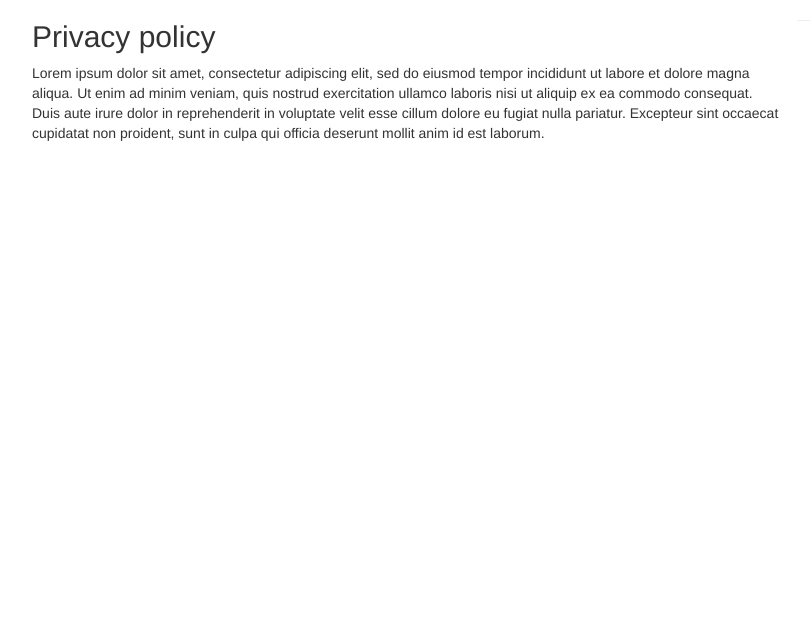
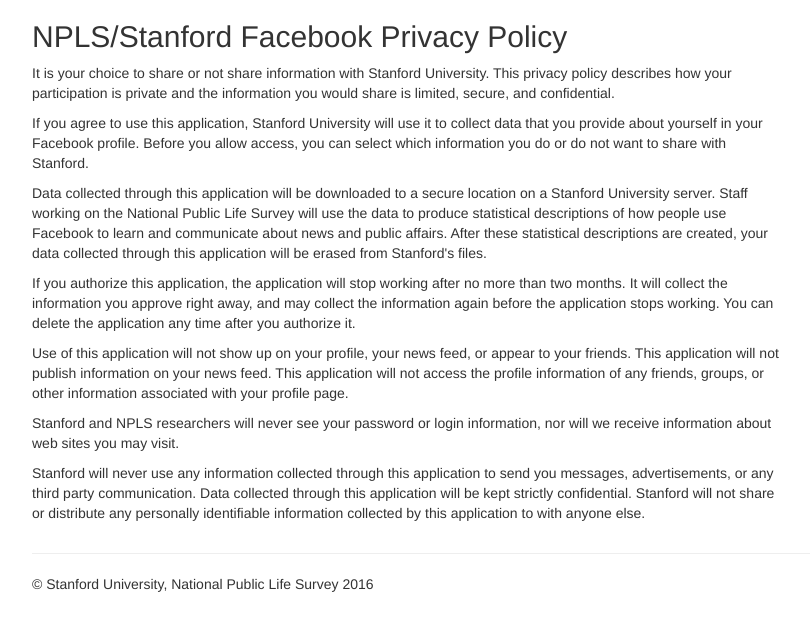
Before and after one commit to trentandraka/smapp-anes-facebook-survey-addon, a Flask app: page /privacy in a window 1280 px wide. Shown: the top 631 px of the page, without its empty margins (38-848 px from the left). Run offline with Flask 2, Linux system fonts and the light colour scheme; parts of the project's set-up code (start-up, migrations or seed data) failed here and were passed over; some libraries are stand-ins or nearby versions.

Commit message:
Update texts, design

```diff
--- a/smapp_facebook_signon/templates/privacy.html
+++ b/smapp_facebook_signon/templates/privacy.html
@@ -13,14 +13,31 @@
       <!-- Example row of columns -->
       <div class="row">
         <div class="col-md-8">
-          <h2>Privacy policy</h2>
-          <p>Lorem ipsum dolor sit amet, consectetur adipiscing elit, sed do eiusmod tempor incididunt ut labore et dolore magna aliqua. Ut enim ad minim veniam, quis nostrud exercitation ullamco laboris nisi ut aliquip ex ea commodo consequat. Duis aute irure dolor in reprehenderit in voluptate velit esse cillum dolore eu fugiat nulla pariatur. Excepteur sint occaecat cupidatat non proident, sunt in culpa qui officia deserunt mollit anim id est laborum.</p>
+          <!-- <h2>Privacy policy</h2> -->
+          <!-- <p>Lorem ipsum dolor sit amet, consectetur adipiscing elit, sed do eiusmod tempor incididunt ut labore et dolore magna aliqua. Ut enim ad minim veniam, quis nostrud exercitation ullamco laboris nisi ut aliquip ex ea commodo consequat. Duis aute irure dolor in reprehenderit in voluptate velit esse cillum dolore eu fugiat nulla pariatur. Excepteur sint occaecat cupidatat non proident, sunt in culpa qui officia deserunt mollit anim id est laborum.</p> -->
+          <h2>NPLS/Stanford Facebook Privacy Policy</h2>
+
+          <p>It is your choice to share or not share information with Stanford University. This privacy policy describes how your participation is private and the information you would share is limited, secure, and confidential.</p>
+
+          <p>If you agree to use this application, Stanford University will use it to collect data that you provide about yourself in your Facebook profile. Before you allow access, you can select which information you do or do not want to share with Stanford.</p>
+
+          <p>Data collected through this application will be downloaded to a secure location on a Stanford University server. Staff working on the National Public Life Survey will use the data to produce statistical descriptions of how people use Facebook to learn and communicate about news and public affairs. After these statistical descriptions are created, your data collected through this application will be erased from Stanford's files.</p>
+
+          <p>If you authorize this application, the application will stop working after no more than two months. It will collect the information you approve right away, and may collect the information again before the application stops working. You can delete the application any time after you authorize it.</p>
+
+          <p>Use of this application will not show up on your profile, your news feed, or appear to your friends. This application will not publish information on your news feed. This application will not access the profile information of any friends, groups, or other information associated with your profile page.</p>
+
+          <p>Stanford and NPLS researchers will never see your password or login information, nor will we receive information about web sites you may visit.</p>
+
+          <p>Stanford will never use any information collected through this application to send you messages, advertisements, or any third party communication. Data collected through this application will be kept strictly confidential. Stanford will not share or distribute any personally identifiable information collected by this application to with anyone else.</p>
       </div>
+    </div>
 
       <hr>
 
       <footer>
         <!-- <p>&copy; New York University 2015</p> -->
+        <p>&copy; Stanford University, National Public Life Survey 2016</p>
       </footer>
     </div>
 
```
Also changed, not shown: smapp_facebook_signon/templates/welcome.html (+9 -13 lines).
